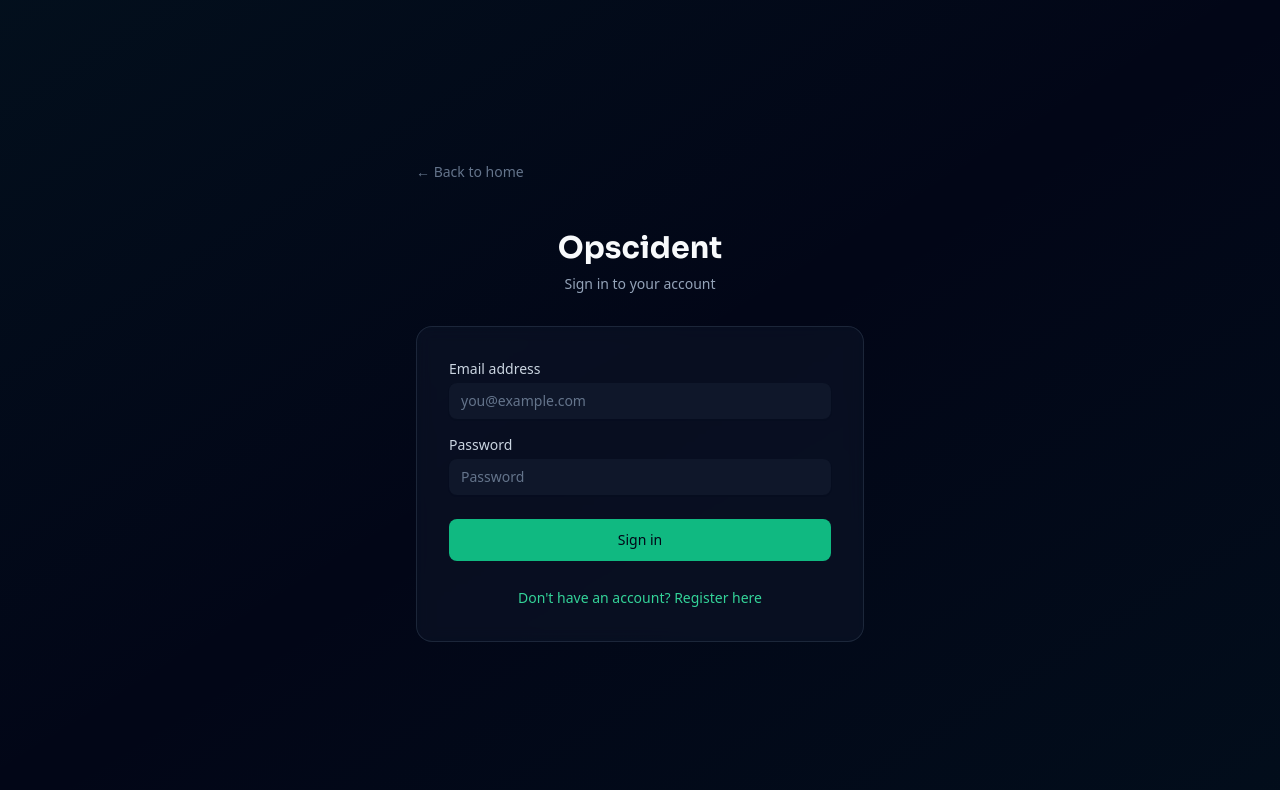
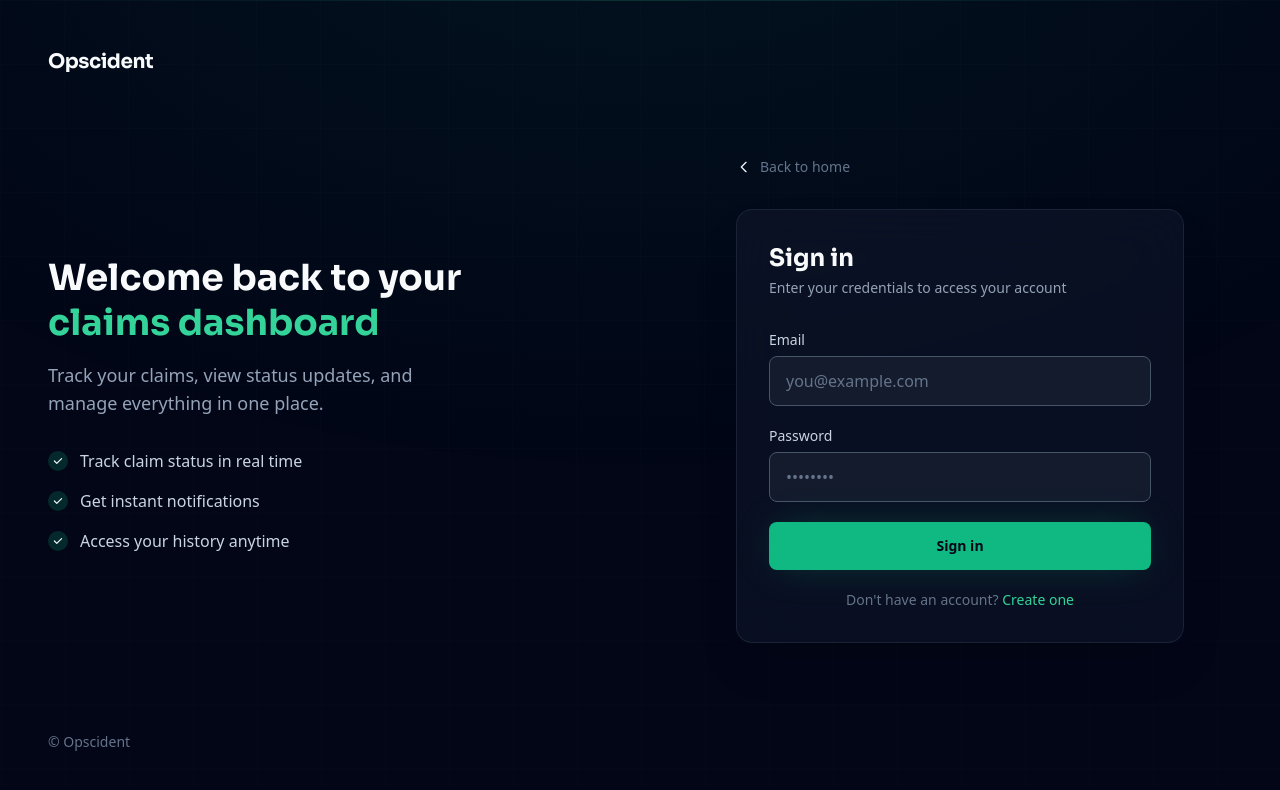
Before and after one commit to Nishaldevadiga/OPSCIDENT, a React (Vite) app in the folder insurance-incident-system/frontend/: page /login in a window 1280 px wide. Shown: the top 790 px of the page. Built offline with nearby package versions, Linux system fonts and the light colour scheme.

Commit message:
"chages-login"

```diff
--- a/insurance-incident-system/frontend/src/pages/Login.tsx
+++ b/insurance-incident-system/frontend/src/pages/Login.tsx
@@ -32,25 +32,66 @@ export default function Login() {
   };
 
   return (
-    <div className="min-h-screen flex items-center justify-center bg-slate-950 py-12 px-4 sm:px-6 lg:px-8">
-      <div className="absolute inset-0 bg-gradient-to-br from-primary-500/5 via-transparent to-primary-600/5" />
-      <div className="relative max-w-md w-full space-y-8">
-        <Link to="/" className="inline-block text-sm text-slate-500 hover:text-slate-400 transition-colors mb-4">
-          ← Back to home
+    <div className="min-h-screen flex bg-slate-950 overflow-hidden">
+      {/* Background effects */}
+      <div className="fixed inset-0 pointer-events-none">
+        <div className="absolute inset-0 bg-[radial-gradient(ellipse_80%_80%_at_50%_-20%,rgba(16,185,129,0.08),transparent)]" />
+        <div className="absolute top-0 left-0 right-0 h-px bg-gradient-to-r from-transparent via-primary-500/20 to-transparent" />
+        <div className="absolute inset-0 bg-[linear-gradient(to_right,#3341550a_1px,transparent_1px),linear-gradient(to_bottom,#3341550a_1px,transparent_1px)] bg-[size:4rem_4rem]" />
+      </div>
+
+      {/* Left panel - branding (hidden on mobile) */}
+      <div className="hidden lg:flex lg:w-1/2 flex-col justify-between p-12 relative z-10">
+        <Link to="/" className="text-xl font-bold text-slate-50 font-heading tracking-tight hover:text-primary-400 transition-colors w-fit">
+          Opscident
         </Link>
         <div>
-          <h2 className="mt-6 text-center text-3xl font-bold text-slate-50 font-heading">
+          <h1 className="text-4xl font-bold text-slate-50 font-heading leading-tight max-w-md">
+            Welcome back to your
+            <span className="text-primary-400"> claims dashboard</span>
+          </h1>
+          <p className="mt-4 text-slate-400 text-lg max-w-sm">
+            Track your claims, view status updates, and manage everything in one place.
+          </p>
+          <ul className="mt-8 space-y-4">
+            {['Track claim status in real time', 'Get instant notifications', 'Access your history anytime'].map((item, i) => (
+              <li key={i} className="flex items-center gap-3 text-slate-300">
+                <span className="flex-shrink-0 w-5 h-5 rounded-full bg-primary-500/20 flex items-center justify-center">
+                  <svg className="w-3 h-3 text-primary-400" fill="currentColor" viewBox="0 0 20 20">
+                    <path fillRule="evenodd" d="M16.707 5.293a1 1 0 010 1.414l-8 8a1 1 0 01-1.414 0l-4-4a1 1 0 011.414-1.414L8 12.586l7.293-7.293a1 1 0 011.414 0z" clipRule="evenodd" />
+                  </svg>
+                </span>
+                {item}
+              </li>
+            ))}
+          </ul>
+        </div>
+        <p className="text-slate-500 text-sm">© Opscident</p>
+      </div>
+
+      {/* Right panel - form */}
+      <div className="flex-1 flex items-center justify-center p-6 sm:p-12 relative z-10">
+        <div className="w-full max-w-md">
+          <div className="lg:hidden text-center mb-8">
+            <Link to="/" className="text-2xl font-bold text-slate-50 font-heading">
               Opscident
-          </h2>
-          <p className="mt-2 text-center text-sm text-slate-400">
-            Sign in to your account
-          </p>
+            </Link>
           </div>
-        <form className="mt-8 space-y-6 p-8 rounded-2xl bg-slate-900/50 border border-slate-700/50 backdrop-blur" onSubmit={handleSubmit}>
-          <div className="space-y-4">
+          <Link to="/" className="inline-flex items-center gap-2 text-sm text-slate-500 hover:text-slate-300 transition-colors mb-8">
+            <svg className="w-4 h-4" fill="none" stroke="currentColor" viewBox="0 0 24 24">
+              <path strokeLinecap="round" strokeLinejoin="round" strokeWidth={2} d="M15 19l-7-7 7-7" />
+            </svg>
+            Back to home
+          </Link>
+
+          <div className="rounded-2xl border border-slate-800/80 bg-slate-900/60 backdrop-blur-xl p-8 shadow-2xl shadow-black/20">
+            <h2 className="text-2xl font-bold text-slate-50 font-heading">Sign in</h2>
+            <p className="mt-1 text-slate-400 text-sm">Enter your credentials to access your account</p>
+
+            <form className="mt-8 space-y-5" onSubmit={handleSubmit}>
               <div>
-              <label htmlFor="email" className="block text-sm font-medium text-slate-300">
-                Email address
+                <label htmlFor="email" className="block text-sm font-medium text-slate-300 mb-1.5">
+                  Email
                 </label>
                 <input
                   id="email"
@@ -58,14 +99,14 @@ export default function Login() {
                   type="email"
                   autoComplete="email"
                   required
-                className="mt-1 input px-3 py-2"
+                  className="block w-full rounded-lg border border-slate-600 bg-slate-800/50 px-4 py-3 text-slate-100 placeholder-slate-500 focus:border-primary-500 focus:ring-1 focus:ring-primary-500/50 outline-none transition-colors"
                   placeholder="you@example.com"
                   value={formData.email}
                   onChange={(e) => setFormData({ ...formData, email: e.target.value })}
                 />
               </div>
               <div>
-              <label htmlFor="password" className="block text-sm font-medium text-slate-300">
+                <label htmlFor="password" className="block text-sm font-medium text-slate-300 mb-1.5">
                   Password
                 </label>
                 <input
@@ -74,30 +115,30 @@ export default function Login() {
                   type="password"
                   autoComplete="current-password"
                   required
-                className="mt-1 input px-3 py-2"
-                placeholder="Password"
+                  className="block w-full rounded-lg border border-slate-600 bg-slate-800/50 px-4 py-3 text-slate-100 placeholder-slate-500 focus:border-primary-500 focus:ring-1 focus:ring-primary-500/50 outline-none transition-colors"
+                  placeholder="••••••••"
                   value={formData.password}
                   onChange={(e) => setFormData({ ...formData, password: e.target.value })}
                 />
               </div>
-          </div>
 
-          <div>
               <button
                 type="submit"
                 disabled={loading}
-              className="group relative w-full flex justify-center py-2.5 px-4 border border-transparent text-sm font-medium rounded-lg text-slate-950 bg-primary-500 hover:bg-primary-400 focus:outline-none focus:ring-2 focus:ring-offset-2 focus:ring-offset-slate-900 focus:ring-primary-500 disabled:opacity-50 transition-all"
+                className="w-full flex justify-center items-center py-3.5 px-4 text-sm font-semibold rounded-lg text-slate-950 bg-primary-500 hover:bg-primary-400 focus:outline-none focus:ring-2 focus:ring-primary-500/50 focus:ring-offset-2 focus:ring-offset-slate-900 disabled:opacity-50 disabled:cursor-not-allowed transition-all shadow-glow"
               >
                 {loading ? <LoadingSpinner size="sm" /> : 'Sign in'}
               </button>
+
+              <p className="text-center text-sm text-slate-500">
+                Don't have an account?{' '}
+                <Link to="/register" className="font-medium text-primary-400 hover:text-primary-300 transition-colors">
+                  Create one
+                </Link>
+              </p>
+            </form>
           </div>
-
-          <div className="text-center">
-            <Link to="/register" className="text-sm text-primary-400 hover:text-primary-300 transition-colors">
-              Don't have an account? Register here
-            </Link>
         </div>
-        </form>
       </div>
     </div>
   );
```
Lines whose indentation alone changed are shown as unchanged.
